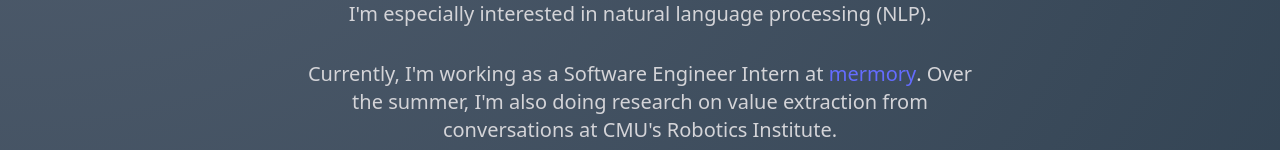
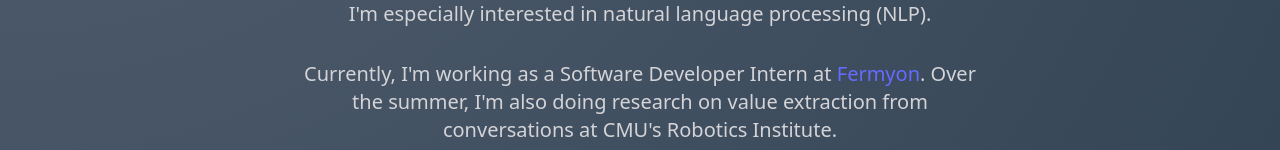
Before and after one commit to xuja0812/personal-site2, a React (Vite) app: page / in a window 1280 px wide. Shown: the part 544-694 px from the top of the page. Built offline with nearby package versions, Linux system fonts and the light colour scheme.

Commit message:
feat: updated current position

```diff
--- a/src/pages/Home.jsx
+++ b/src/pages/Home.jsx
@@ -36,7 +36,7 @@ export default function Home() {
             I'm especially interested in natural language processing (NLP).
           </p>
           <p className="text-xl text-zinc-300 text-center max-w-2xl mt-8">
-            Currently, I'm working as a Software Engineer Intern at <a href="https://mermory.com" target="_blank" className="hover:text-pink-400">mermory</a>.
+            Currently, I'm working as a Software Developer Intern at <a href="https://www.fermyon.com/#" target="_blank" className="hover:text-pink-400">Fermyon</a>.
             Over the summer, I'm also doing research on value extraction from conversations at CMU's Robotics Institute.
           </p>
           <p className="text-xl text-zinc-300 text-center max-w-2xl mt-8">
```
